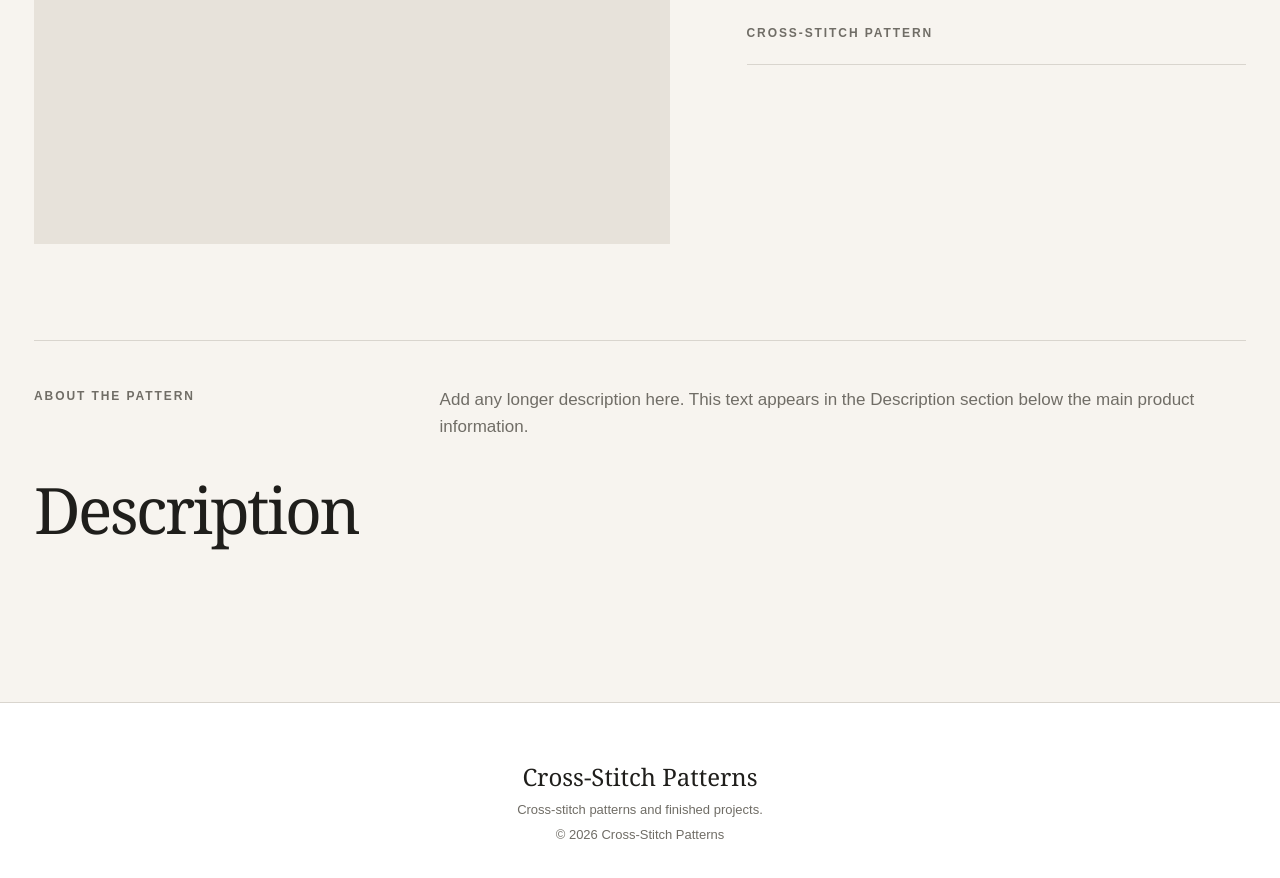
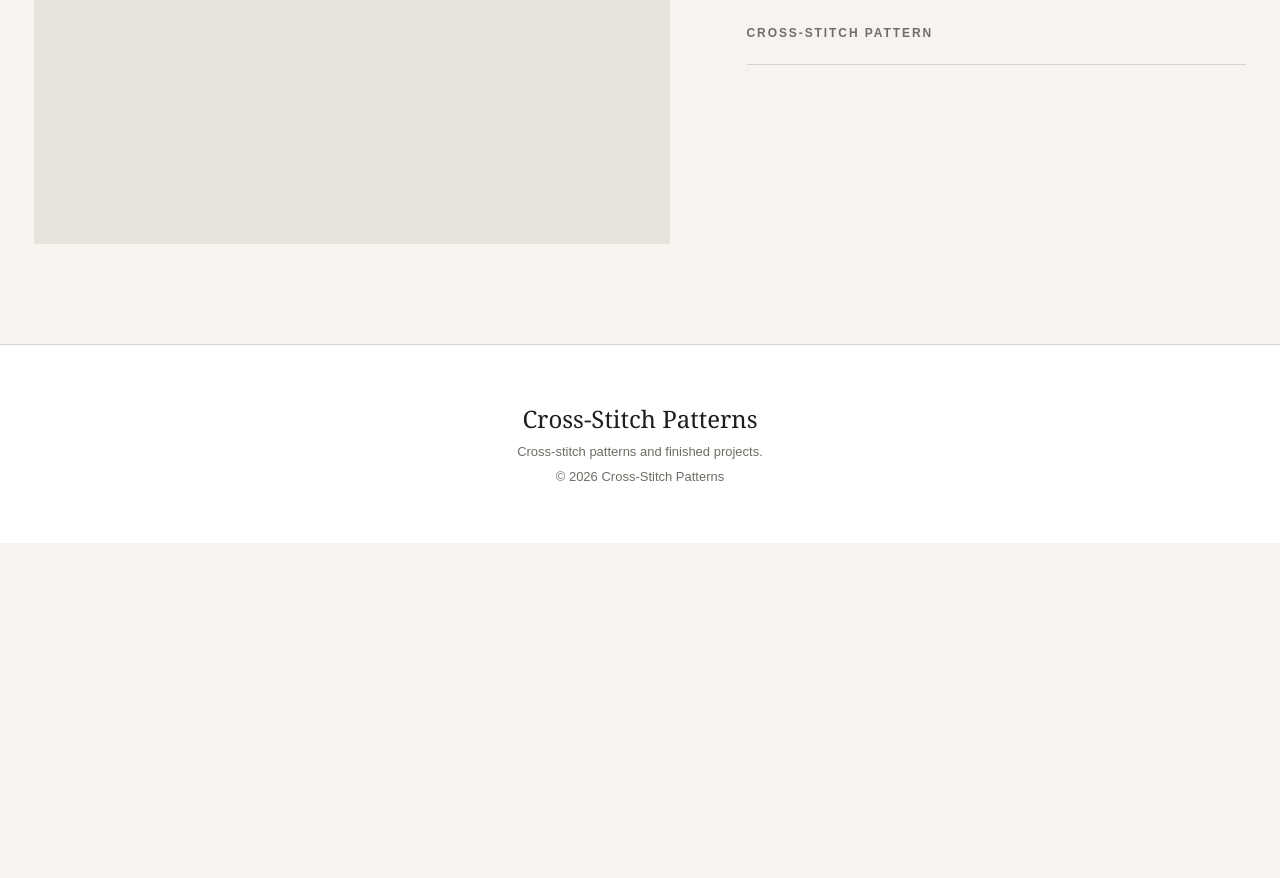
Before and after one commit to humra/StitchPatterns, a Jekyll site: the page built from _patterns/anita.md, in a window 1280 px wide and 900 px high, scrolled down 782 px. Shown: the top 878 px of the window. Built offline with Jekyll 4.4.1, drawn with Linux system fonts in a browser that asks for light colours; after the commit the page ends 1325 px from its top, so only the background shows below that.

Commit message:
Minor tweaks

```diff
--- a/_layouts/pattern.html
+++ b/_layouts/pattern.html
@@ -60,10 +60,6 @@ layout: default
     <section class="pattern-summary">
       <p class="eyebrow">Cross-stitch pattern</p>
       <h1>{{ page.title }}</h1>
-
-      {% if page.description %}
-        <p class="pattern-description">{{ page.description }}</p>
-      {% endif %}
 
       <dl class="pattern-facts">
         {% if page.stitch_count %}
@@ -147,14 +143,6 @@ layout: default
     </section>
   </div>
 
-  {% if content and content != empty %}
-    <section class="long-description detail-wide-section">
-      <p class="eyebrow">About the pattern</p>
-      <h2>Description</h2>
-      <div class="prose">{{ content }}</div>
-    </section>
-  {% endif %}
-
   {% if page.colors %}
     <section class="thread-section detail-wide-section">
       <div class="thread-heading">
--- a/_patterns/anita.md
+++ b/_patterns/anita.md
@@ -54,6 +53,3 @@ colors:
     hex: "#45a89a"
 	count: "30441"
 ---
-
-Add any longer description here. This text appears in the Description
-section below the main product information.
```
Also changed, not shown: other parts of _patterns/anita.md (+0 -1 lines), _patterns/growlithe.md (+0 -1 lines).
